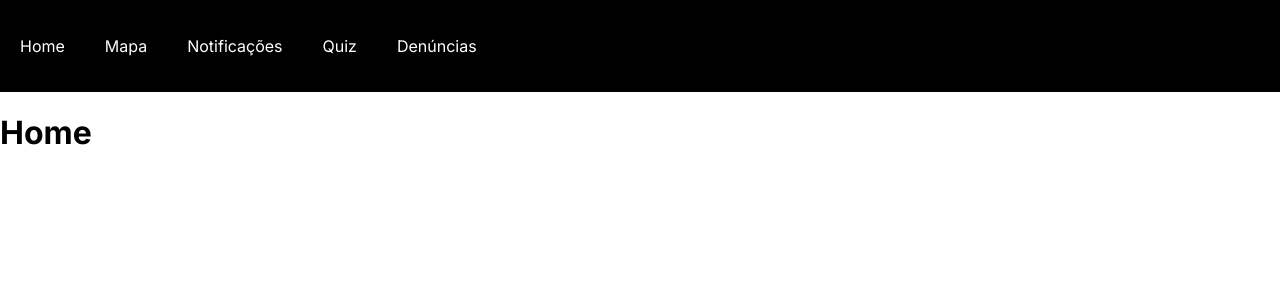
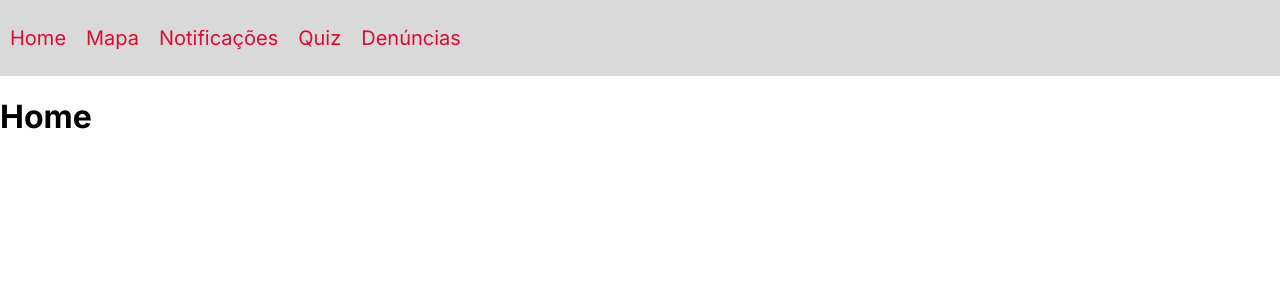
Before and after one commit to Isabelleraf/Projeto-Web-Mobile, a Next.js app: page / in a window 1280 px wide. Shown: the top 300 px of the page. Built offline with nearby package versions, Linux system fonts and the light colour scheme.

Commit message:
Update menu.module.css

```diff
--- a/app/components/menu.module.css
+++ b/app/components/menu.module.css
@@ -1,19 +1,21 @@
 .menu {
-    background-color: #000;
+    background-color: #D9D9D9;
+    align-items: center;
 }
 
 .menu ul {
-
     display: inline-flex;
     padding: 0;
 }
 
 .menu ul li {
     list-style-type: none;
-    margin: 20px;
+    margin: 10px;
+    font-size: 20px;
 }
 
 .menu a {
     text-decoration: none;
-    color: #fff;
+    color: #DC0D30;
+    align-items: center;
 }
```
